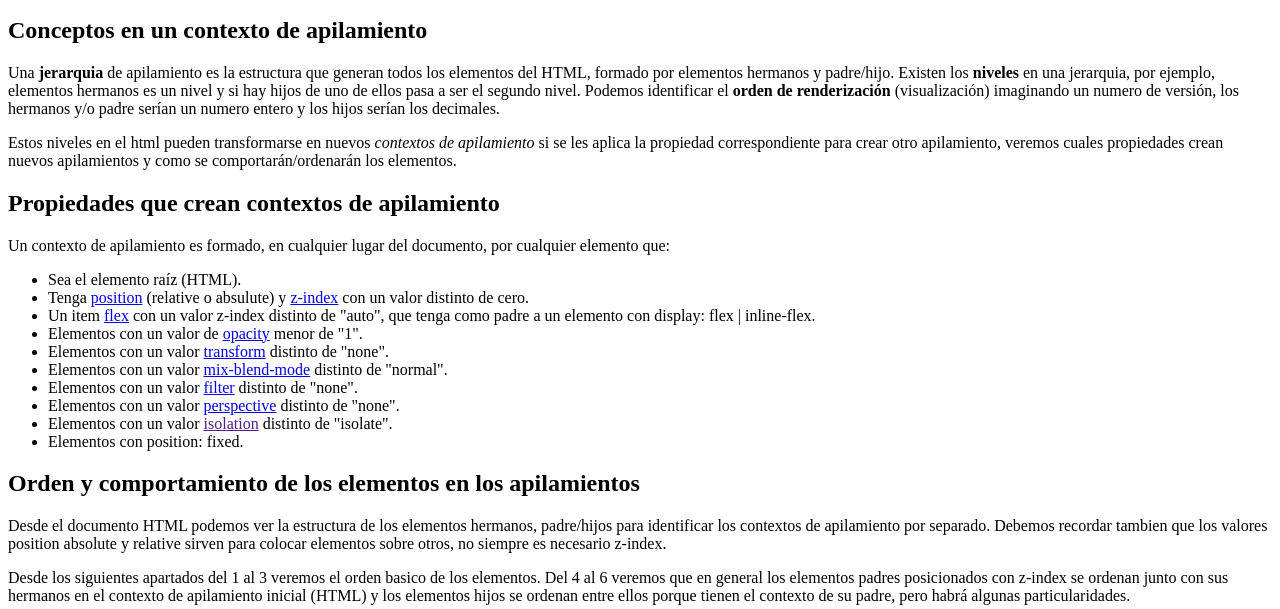
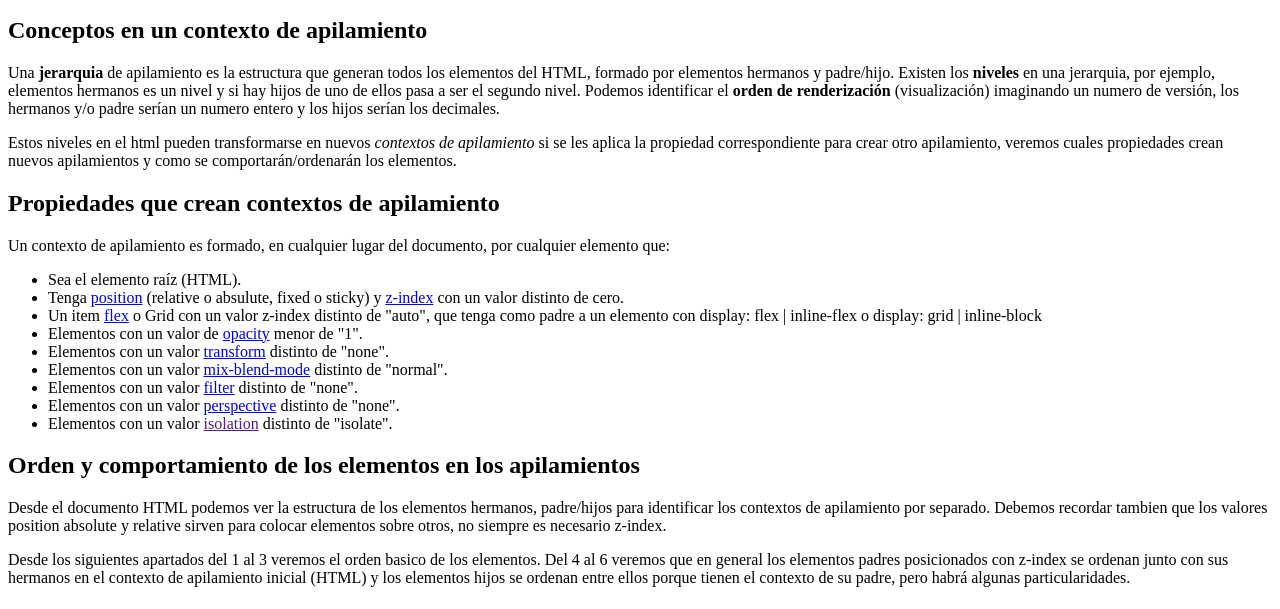
Before and after one commit to ivanepais/css-layout, a plain HTML site: page positioning/entendiendo-z-index.html in a window 1280 px wide. Shown: the part 119-728 px from the top of the page. Drawn offline with Linux system fonts and the light colour scheme.

Commit message:
correcciones

```diff
--- a/positioning/entendiendo-z-index.html
+++ b/positioning/entendiendo-z-index.html
@@ -17,15 +17,14 @@
 	<p>Un contexto de apilamiento es formado, en cualquier lugar del documento, por cualquier elemento que:</p>
 	<ul>
 		<li>Sea el elemento raíz (HTML).</li>
-		<li>Tenga <a href="https://developer.mozilla.org/es/docs/Web/CSS/position">position</a> (relative o absulute) y <a href="https://developer.mozilla.org/en-US/docs/Web/CSS/z-index">z-index</a> con un valor distinto de cero.</li>
-		<li>Un item <a href="https://developer.mozilla.org/es/docs/Web/CSS/flex">flex</a> con un valor z-index distinto de "auto", que tenga como padre a un elemento con <span>display: flex | inline-flex</span>.</li>
+		<li>Tenga <a href="https://developer.mozilla.org/es/docs/Web/CSS/position">position</a> (relative o absulute, fixed o sticky) y <a href="https://developer.mozilla.org/en-US/docs/Web/CSS/z-index">z-index</a> con un valor distinto de cero.</li>
+		<li>Un item <a href="https://developer.mozilla.org/es/docs/Web/CSS/flex">flex</a> o Grid con un valor z-index distinto de "auto", que tenga como padre a un elemento con <span>display: flex | inline-flex</span> o display: grid | inline-block</li>
 		<li>Elementos con un valor de <a href="https://developer.mozilla.org/es/docs/Web/CSS/opacity">opacity</a> menor de "1".</li>
 		<li>Elementos con un valor <a href="https://developer.mozilla.org/es/docs/Web/CSS/transform">transform</a> distinto de "none".</li>
 		<li>Elementos con un valor <a href="https://developer.mozilla.org/es/docs/Web/CSS/mix-blend-mode">mix-blend-mode</a> distinto de "normal".</li>
 		<li>Elementos con un valor <a href="https://developer.mozilla.org/es/docs/Web/CSS/filter">filter</a> distinto de "none".</li>
 		<li>Elementos con un valor <a href="https://developer.mozilla.org/es/docs/Web/CSS/perspective">perspective</a> distinto de "none".</li>
 		<li>Elementos con un valor <a href="">isolation</a> distinto de "isolate".</li>
-		<li>Elementos con <span>position: fixed</span>.</li>
 	</ul>
 
 	<h2>Orden y comportamiento de los elementos en los apilamientos</h2>
```
